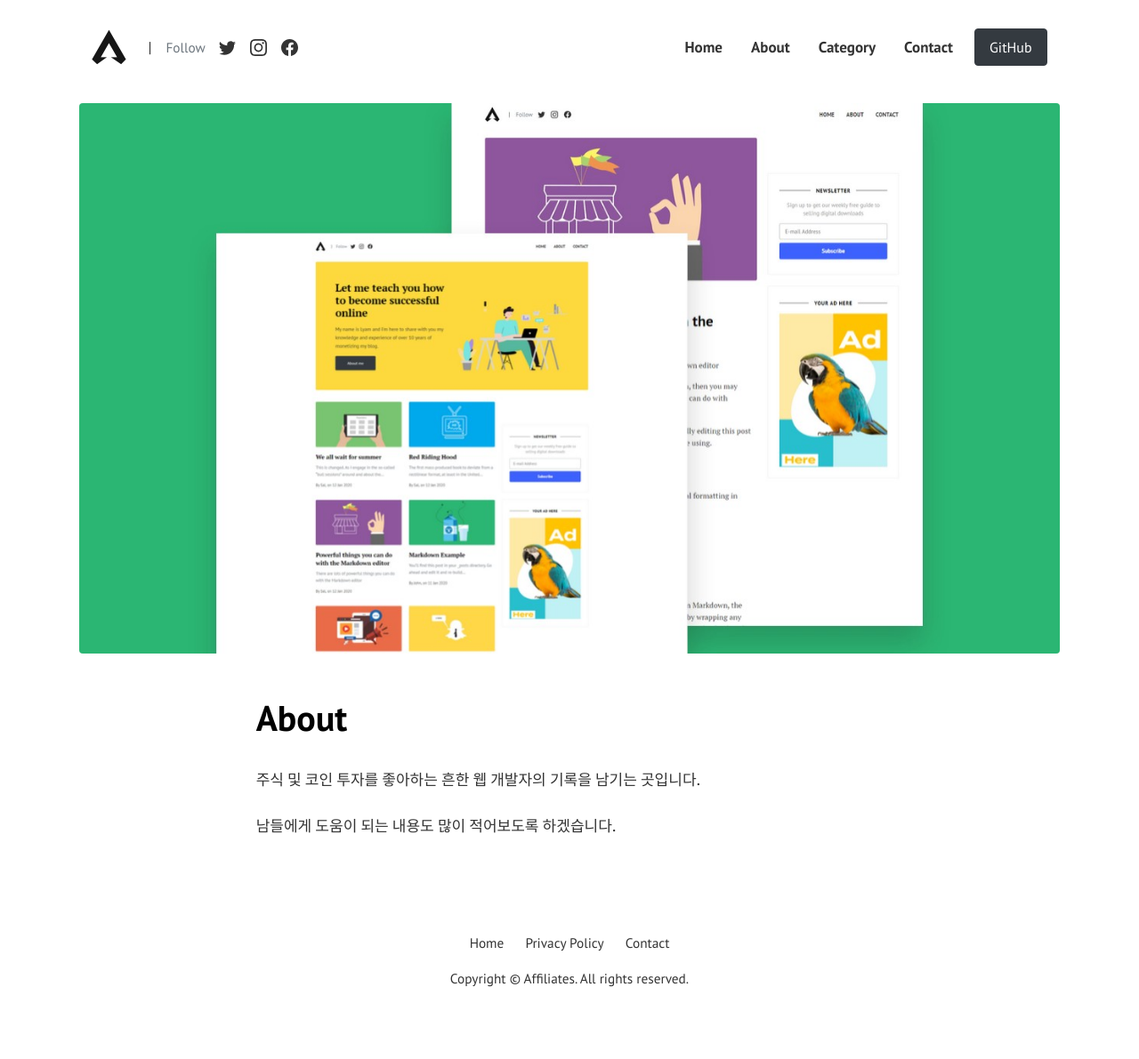
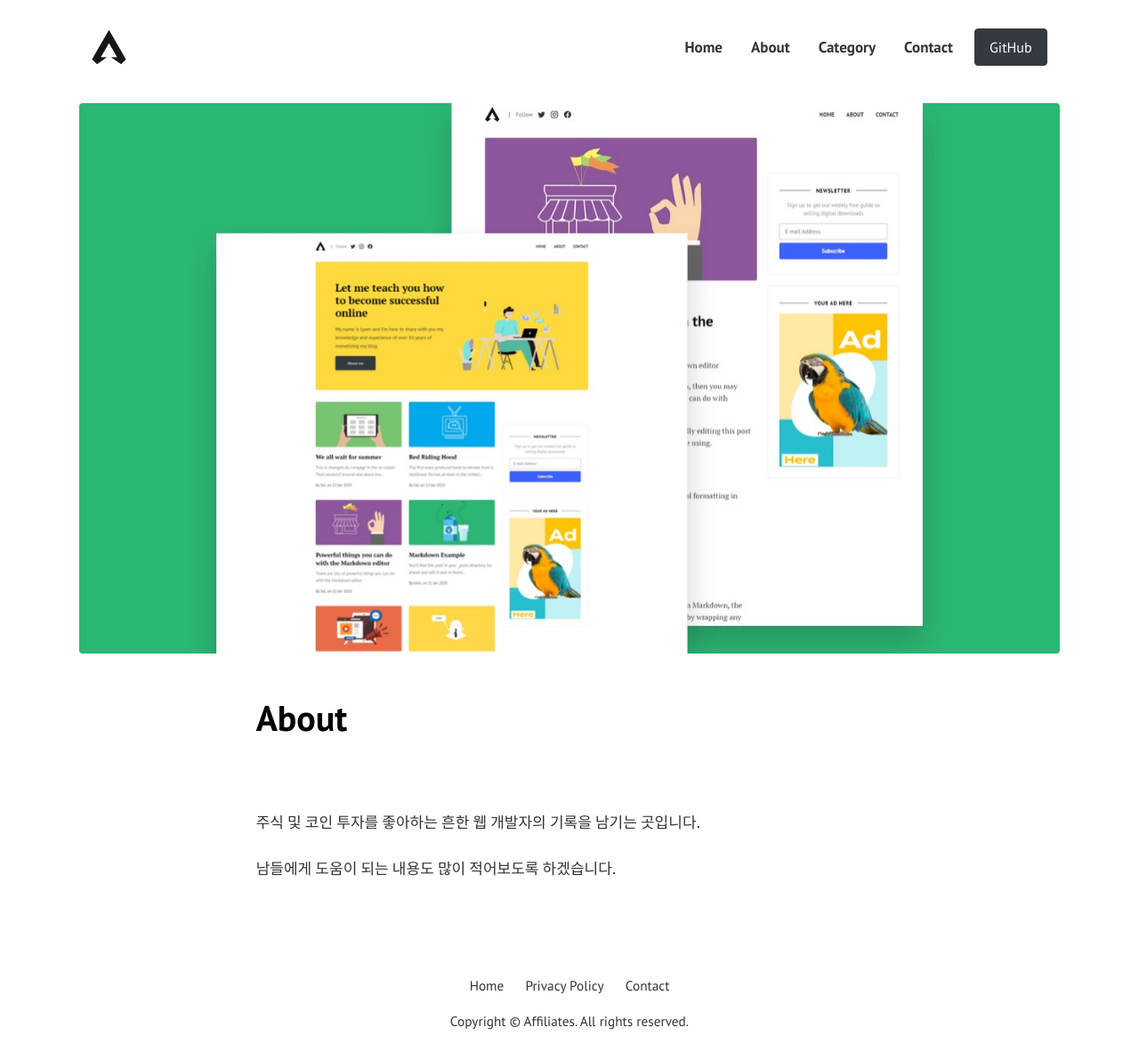
Before and after one commit to yuuisang/yuuisang.github.io, a Jekyll site: the page built from pages/about.md, in a window 1280 px wide and 1191 px high. Shown: the whole window at 89% size. Built offline with Jekyll 4.4.1, drawn with Linux system fonts in a browser that asks for light colours.

Commit message:
초기 세팅중

```diff
--- a/_layouts/default.html
+++ b/_layouts/default.html
@@ -44,8 +44,9 @@ gtag('config', '{{site.ganalytics}}');
           {% else %}
           <span class="d-none d-md-inline-block">{{ site.title }}</span>
           {% endif %}
-          </a> |
+          </a>
 
+          <!--
 
           <div class="d-flex align-items-center">
 
@@ -70,6 +71,10 @@ gtag('config', '{{site.ganalytics}}');
             </a>
 
           </div>
+
+          -->
+
+
 
           <button class="navbar-toggler" type="button" data-bs-toggle="collapse" data-bs-target="#navbarResponsive" aria-controls="navbarResponsive" aria-expanded="false" aria-label="Toggle navigation">
             <svg xmlns="http://www.w3.org/2000/svg" width="26" height="26" fill="currentColor" class="bi bi-three-dots-vertical" viewBox="0 0 16 16">
--- a/assets/css/theme.scss
+++ b/assets/css/theme.scss
@@ -286,7 +286,7 @@ span.post-name a,span.post-read-more a:hover {
 }
 .mainheading h1.posttitle {
 	font-weight:700;
-	margin-bottom:2rem;
+	margin-bottom:5rem;
 }
 .link-dark {
 	color:rgba(0,0,0,.8);
```
